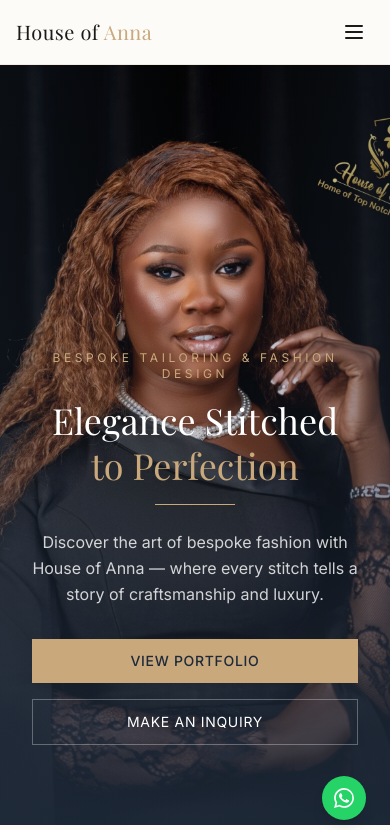
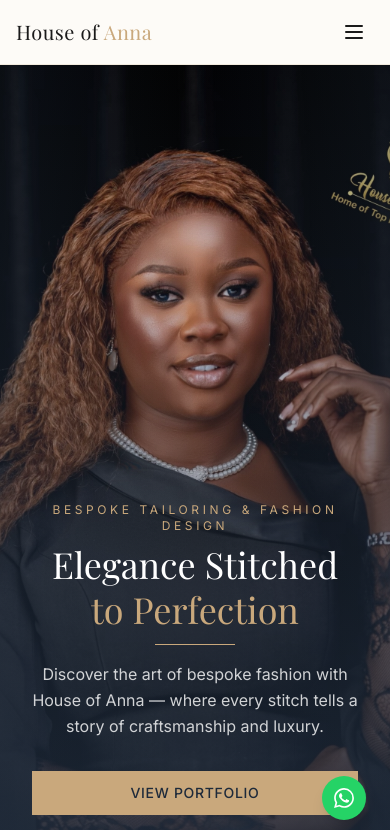
Before and after one commit to VictorChidex1/house-of-anna, a React (Vite) app: page / in a window 390 px wide. Shown: the top 830 px of the page. Built offline with nearby package versions, Linux system fonts and the light colour scheme; a web font is replaced by a local one.

Commit message:
shifted all texts oh hero section below the jaw of the hero image

```diff
--- a/src/components/sections/HeroSection.tsx
+++ b/src/components/sections/HeroSection.tsx
@@ -4,7 +4,7 @@
 
 const HeroSection: React.FC = () => {
   return (
-    <section className="relative h-[90vh] flex flex-col justify-end md:justify-center items-center md:items-start overflow-hidden pb-20 md:pb-0">
+    <section className="relative min-h-[100svh] md:min-h-0 md:h-[90vh] flex flex-col justify-end md:justify-center items-center md:items-start overflow-hidden pb-8 md:pb-0">
       <motion.div
         initial={{ scale: 1.15 }}
         animate={{ scale: 1 }}
@@ -14,20 +14,20 @@
         <img
           src="/assets/hero-image.webp"
           alt="House of Anna — Bespoke Tailoring"
-          className="w-full h-full object-cover object-center md:object-[center_15%]"
+          className="w-full h-full object-cover object-top md:object-[center_15%]"
         />
       </motion.div>
 
-      <div className="absolute inset-0 bg-gradient-to-t from-brand-navy/90 via-brand-navy/20 to-transparent" />
+      <div className="absolute inset-0 bg-gradient-to-t from-brand-navy/90 via-brand-navy/40 md:via-brand-navy/20 to-transparent" />
       <div className="absolute inset-0 bg-gradient-to-r from-brand-navy/30 via-transparent to-brand-navy/30" />
       <div className="absolute inset-0 hidden md:block bg-gradient-to-r from-brand-navy/80 via-brand-navy/30 to-transparent w-2/3" />
 
-      <div className="relative z-10 text-center md:text-left px-4 md:px-12 lg:px-24 max-w-3xl md:max-w-2xl">
+      <div className="relative z-10 text-center md:text-left px-4 md:px-12 lg:px-24 max-w-3xl md:max-w-2xl mt-auto md:mt-0">
         <motion.p
           initial={{ opacity: 0, y: 20 }}
           animate={{ opacity: 1, y: 0 }}
           transition={{ duration: 0.6 }}
-          className="text-brand-gold tracking-[0.3em] uppercase text-xs md:text-sm mb-4 md:mb-6"
+          className="text-brand-gold tracking-[0.3em] uppercase text-xs md:text-sm mb-2 md:mb-6"
         >
           Bespoke Tailoring & Fashion Design
         </motion.p>
@@ -35,7 +35,7 @@
           initial={{ opacity: 0, y: 20 }}
           animate={{ opacity: 1, y: 0 }}
           transition={{ duration: 0.6, delay: 0.15 }}
-          className="font-serif text-4xl sm:text-5xl md:text-6xl text-white leading-tight mb-4 md:mb-6"
+          className="font-serif text-4xl sm:text-5xl md:text-6xl text-white leading-tight mb-3 md:mb-6"
         >
           Elegance Stitched
           <br />
@@ -46,7 +46,7 @@
           animate={{ opacity: 1, y: 0 }}
           transition={{ duration: 0.6, delay: 0.3 }}
         >
-          <GoldDivider className="mx-auto md:mx-0 mb-6 md:mb-8" />
+          <GoldDivider className="mx-auto md:mx-0 mb-4 md:mb-8" />
         </motion.div>
         <motion.p
           initial={{ opacity: 0, y: 20 }}
```
